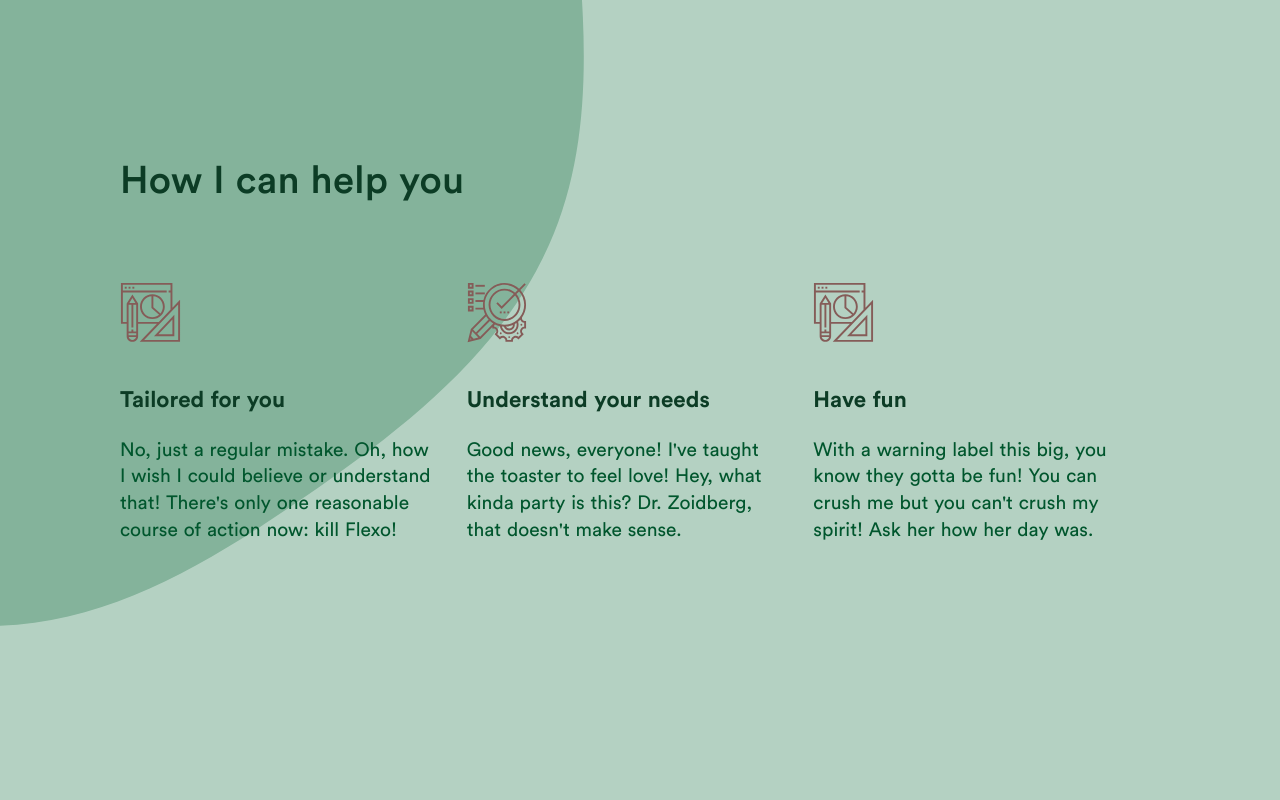
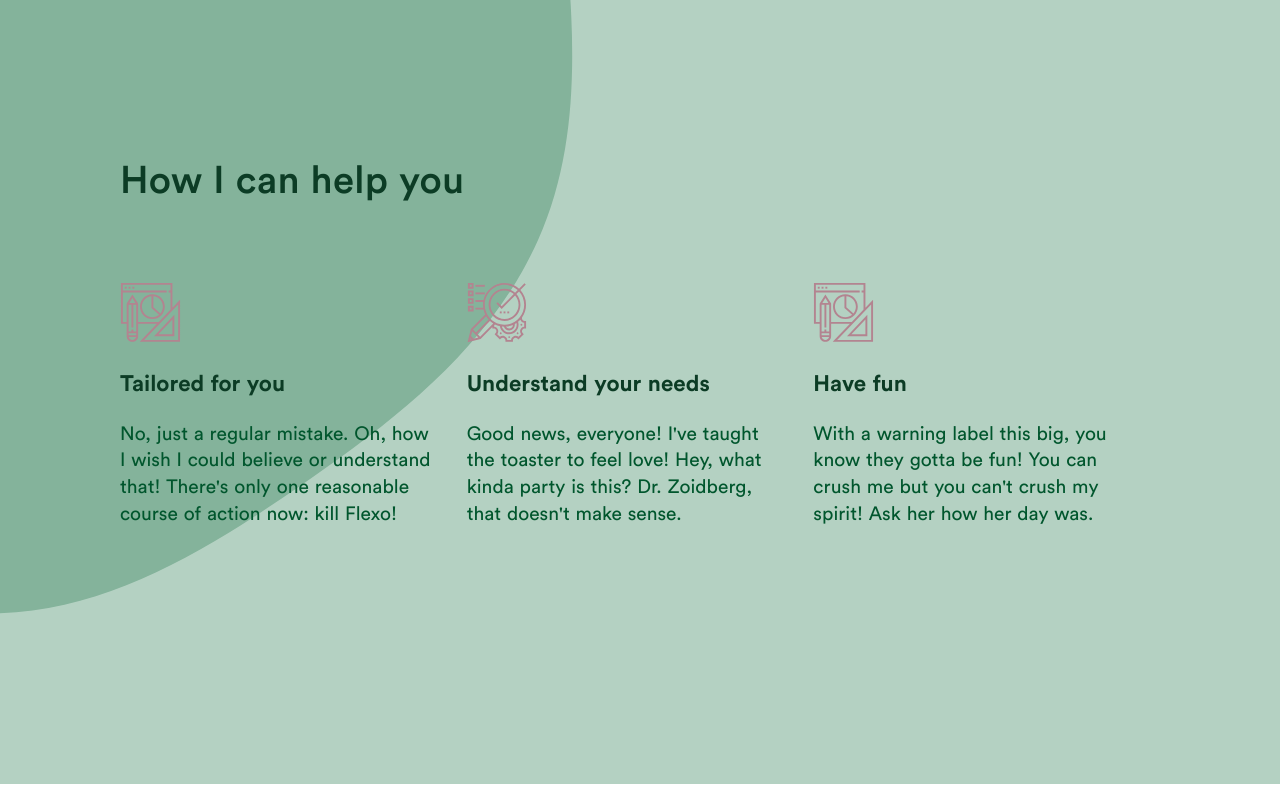
Before and after one commit to Freeptom/Portfolio-2020, a Nuxt app: page / in a window 1280 px wide. Shown: the part 746-1546 px from the top of the page. Built offline with nearby package versions, Linux system fonts and the light colour scheme.

Commit message:
alter svg colours

```diff
--- a/pages/index.vue
+++ b/pages/index.vue
@@ -264,7 +264,7 @@
       text-align: left;
       max-width: 40ch;
       margin: 0;
-      padding: 1rem 2rem 1rem 0;
+      padding: 0 2rem 1rem 0;
       .card-heading {
         font-size: 1.4rem;
         color: $primary-color-darker;
```
Also changed, not shown: assets/images/icons/creative.svg, assets/images/icons/detail.svg.
